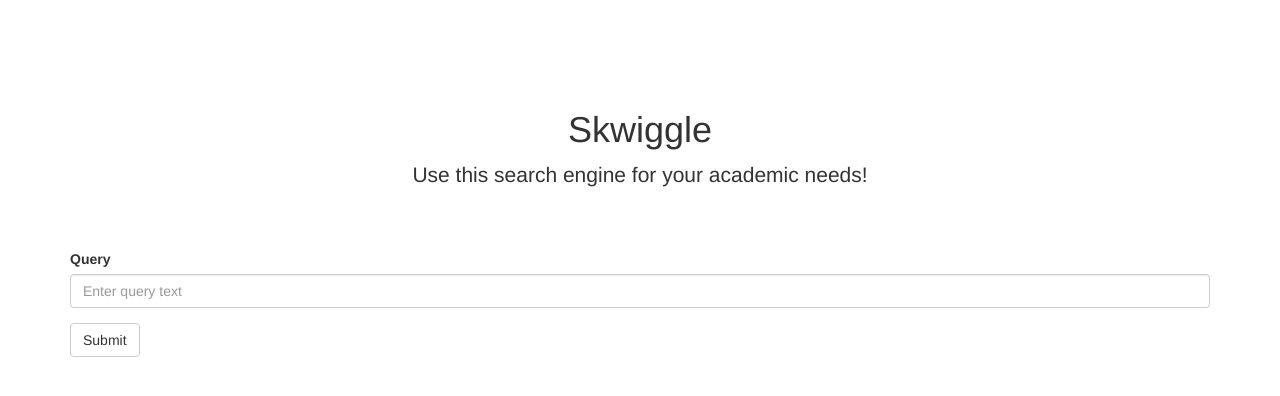
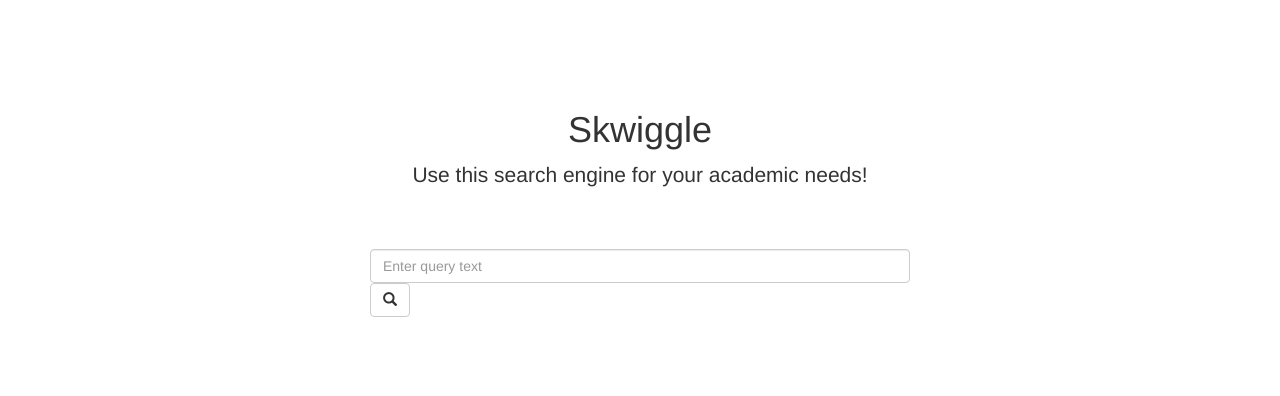
Before and after one commit to merada/ir-skwiggle, a Flask app: page / in a window 1280 px wide. Shown: the top 396 px of the page. Run offline with Flask 2, Linux system fonts and the light colour scheme; some libraries are stand-ins or nearby versions.

Commit message:
Formats navbar and adds glyphicons for search

```diff
--- a/client-server/settings.py
+++ b/client-server/settings.py
@@ -1,2 +1,2 @@
-SOLR_URL="http:somewhere"
+SOLR_URL='http://example.org:8083/solr'
 SERVER_PORT=8888
--- a/client-server/templates/about.html
+++ b/client-server/templates/about.html
@@ -0,0 +1,2 @@
+{% extends "layout.html" %}
+{% block title %}About{% endblock %}
--- a/client-server/templates/home.html
+++ b/client-server/templates/home.html
@@ -7,11 +7,14 @@
       <p class="lead">Use this search engine for your academic needs!</p>
 	</div>
       <form role="form">
-			<div class="form-group">
-				<label for="query">Query</label>
+      	<div class="col-lg-3">
+        </div>
+        <div class="form-group col-lg-6">
           <input type="text" class="form-control" id="query" placeholder="Enter query text">
+          <button type="submit" class="btn btn-default">
+            <span class="glyphicon glyphicon-search"></span>
+          </button>
         </div>
-			<button type="submit" class="btn btn-default">Submit</button>
       </form>
     </div>
 {% endblock %}
```
Also changed, not shown: client-server/templates/search.html (+5 -5 lines). Lines whose indentation alone changed are shown as unchanged.
